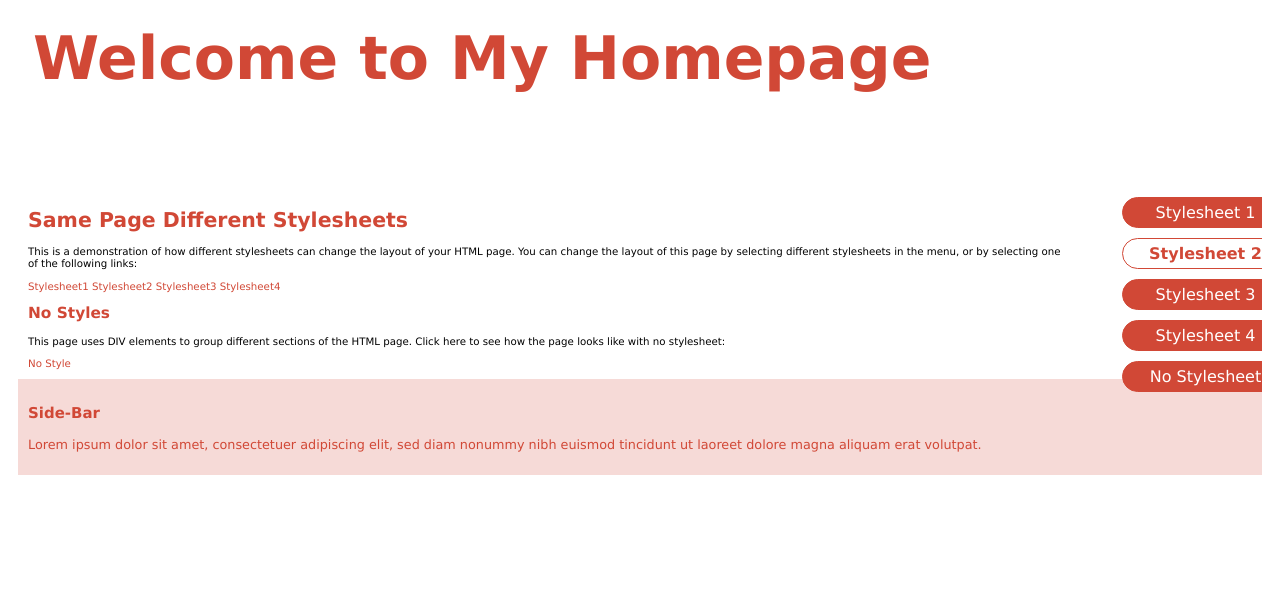
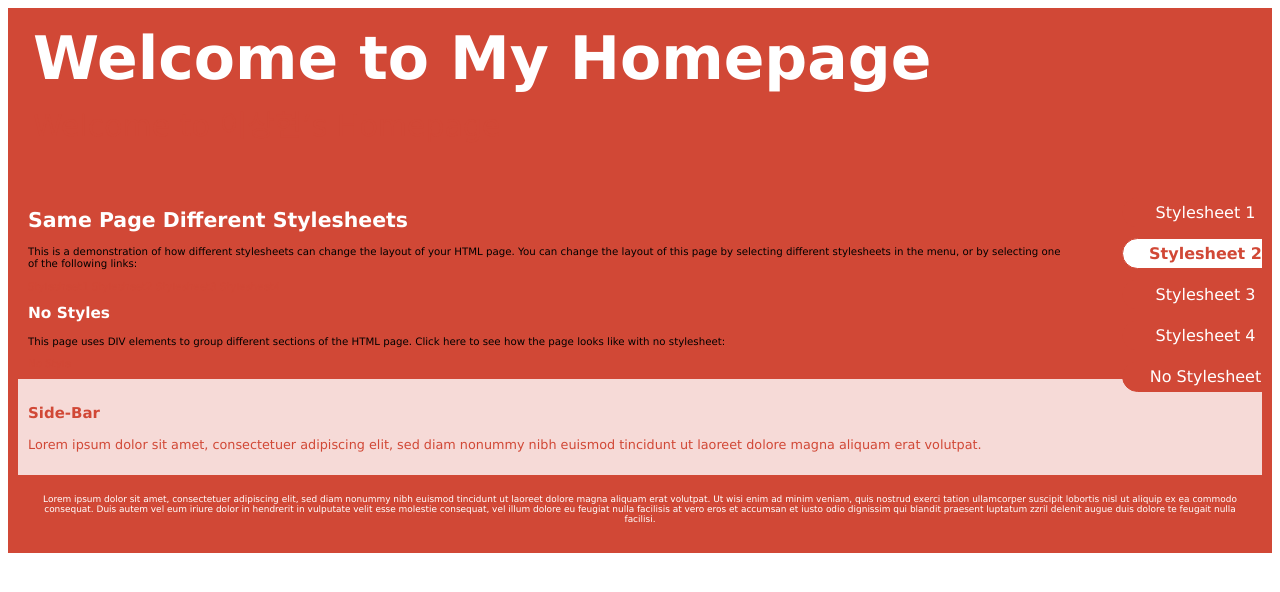
Before and after one commit to sanghyunlee77/WebProject2, a website: page style2.html in a window 1280 px wide. Drawn offline with Linux system fonts and the light colour scheme.

Commit message:
style2 update

```diff
--- a/style2.html
+++ b/style2.html
@@ -7,7 +7,6 @@
   <title>Document</title>
 </head>
 <style>
-
 
   .body {
   font-family: Arial,sans-serif;
@@ -25,7 +24,7 @@
 }
 
 .top {
-  color: #ffffff;
+  color: #d14836;
   padding: 15px;
   font-size: 30px;
   line-height: 26px;
@@ -34,6 +33,7 @@
 .top h1 {
   margin:0;
   line-height: 50px;
+  background-color: #d14836;
 }
 
 .menubar {
@@ -43,12 +43,12 @@
 
 .main {
   padding: 10px;
-  background-color: #ffffff;
+  background-color: #d14836;
   font: 80% Verdana;
 }
 
 .main h1, .main h2 {
-  color: #d14836;
+  color: #ffffff;
 }
 
 .sidebar {
```
Also changed, not shown: index.html (+18 -4 lines).
